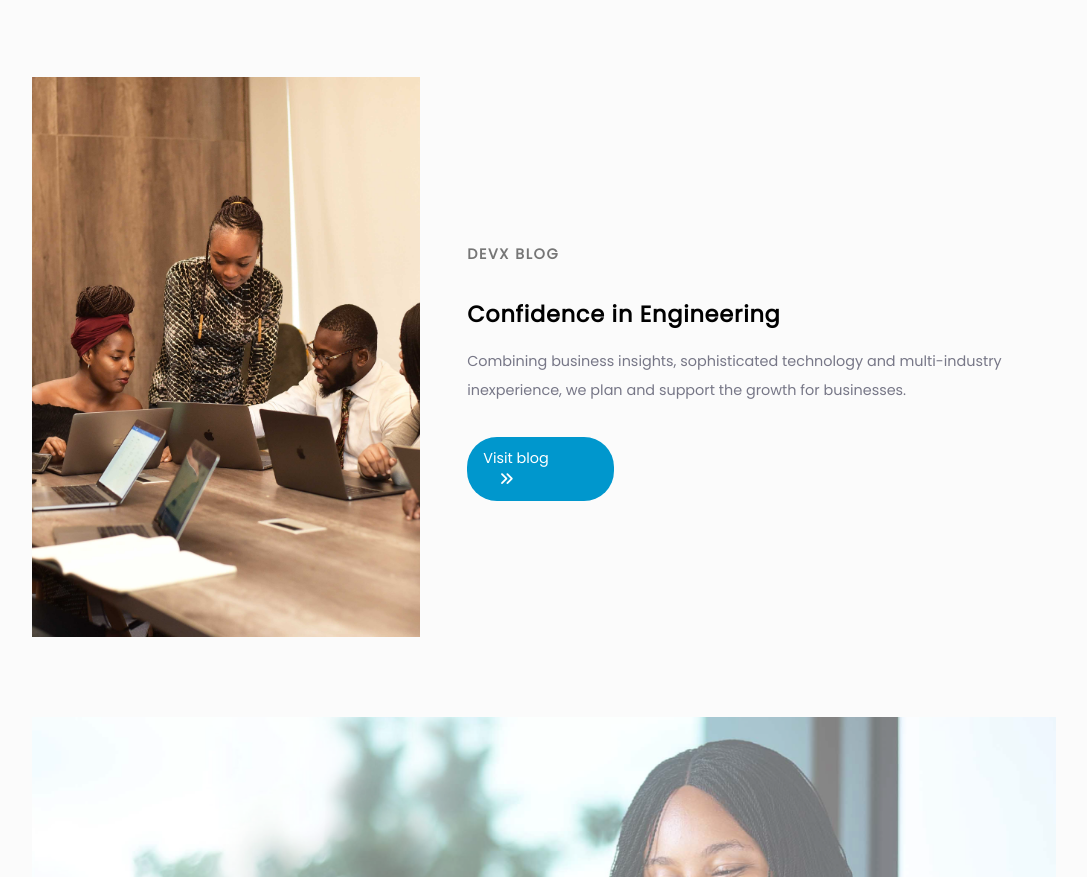
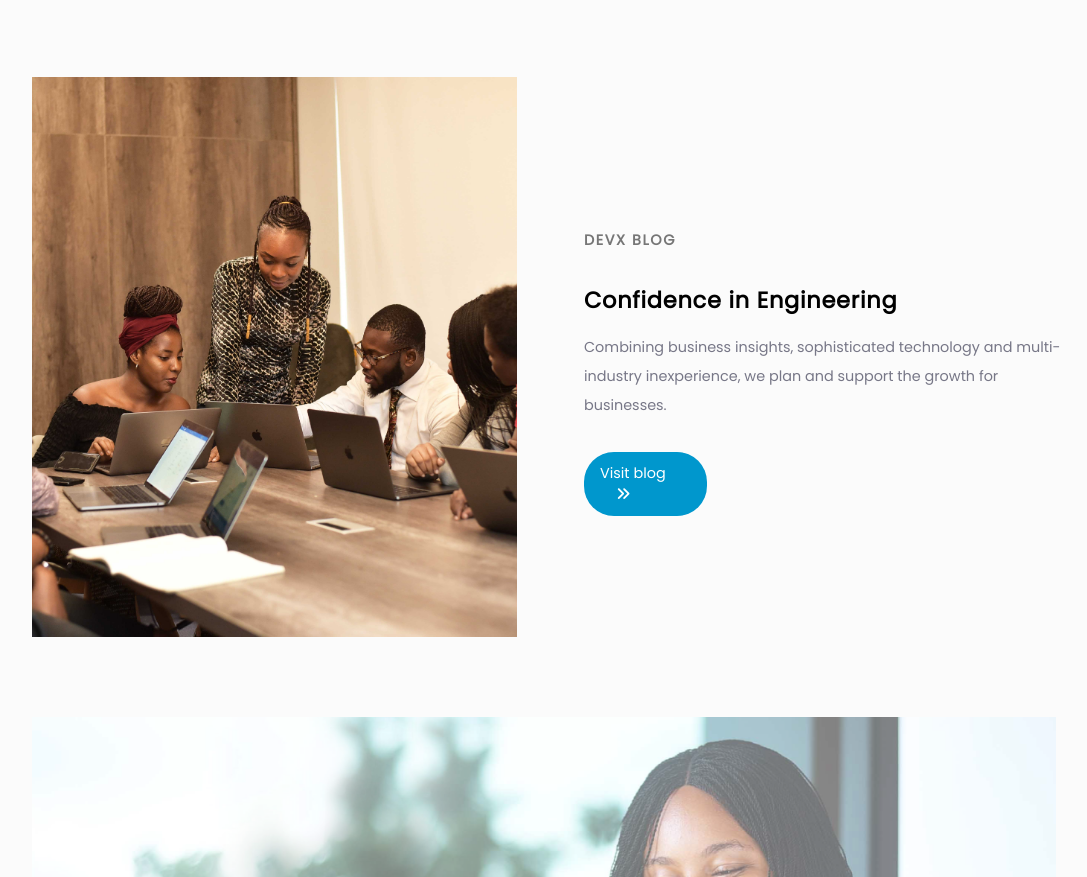
Before and after one commit to SamuelPhases/Softcom-Clone, a plain HTML site: page softcom-clone/index.html in a window 1280 px wide. Shown: the part 2648-3525 px from the top of the page, without its empty margins (80-1167 px from the left). Drawn offline with Linux system fonts and the light colour scheme.

Commit message:
Add files via upload

```diff
--- a/softcom-clone/style.css
+++ b/softcom-clone/style.css
@@ -183,7 +183,7 @@ nav>ul>li>a:hover {
 
 .section-1-grid {
     display: grid;
-    grid-template-columns: repeat(4,1fr);
+    grid-template-columns: repeat(auto-fit,minmax(15rem, 1fr));
     width: 90%;
     margin-bottom: 5rem;
 }
@@ -531,8 +531,8 @@ background: linear-gradient(90deg, rgba(254,254,254,1) 24%, rgba(249,249,249,1)
 
 .blog-engineering {
     display: grid;
-    grid-template-areas: "image text-box";
-    grid-template-columns: 40% auto;
+    /* grid-template-areas: "image text-box"; */
+    grid-template-columns: repeat(auto-fit, minmax(15rem,1fr));
     height: 70vh;
     text-decoration: none;
     font-family: 'Poppins', sans-serif;
```
